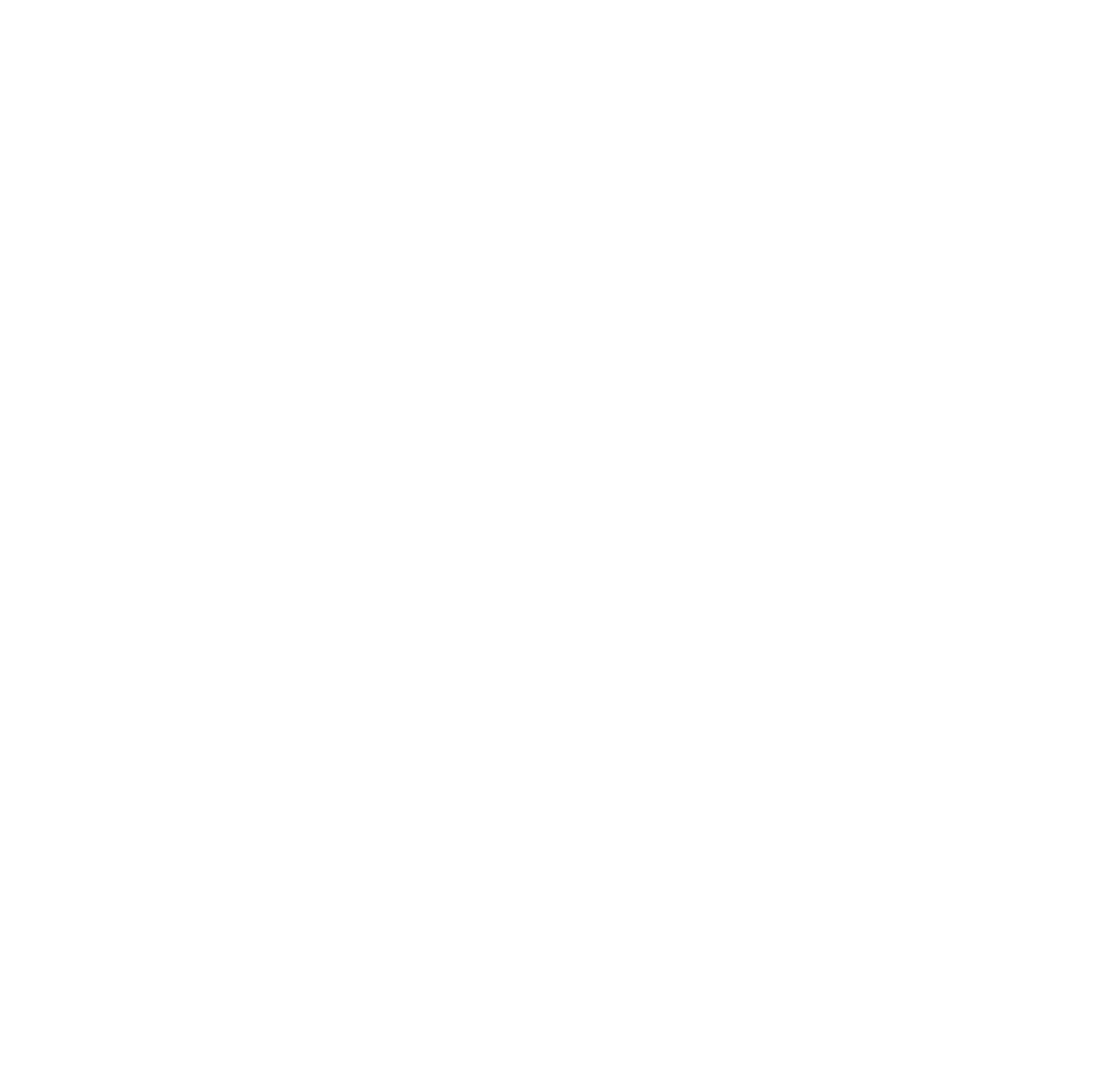
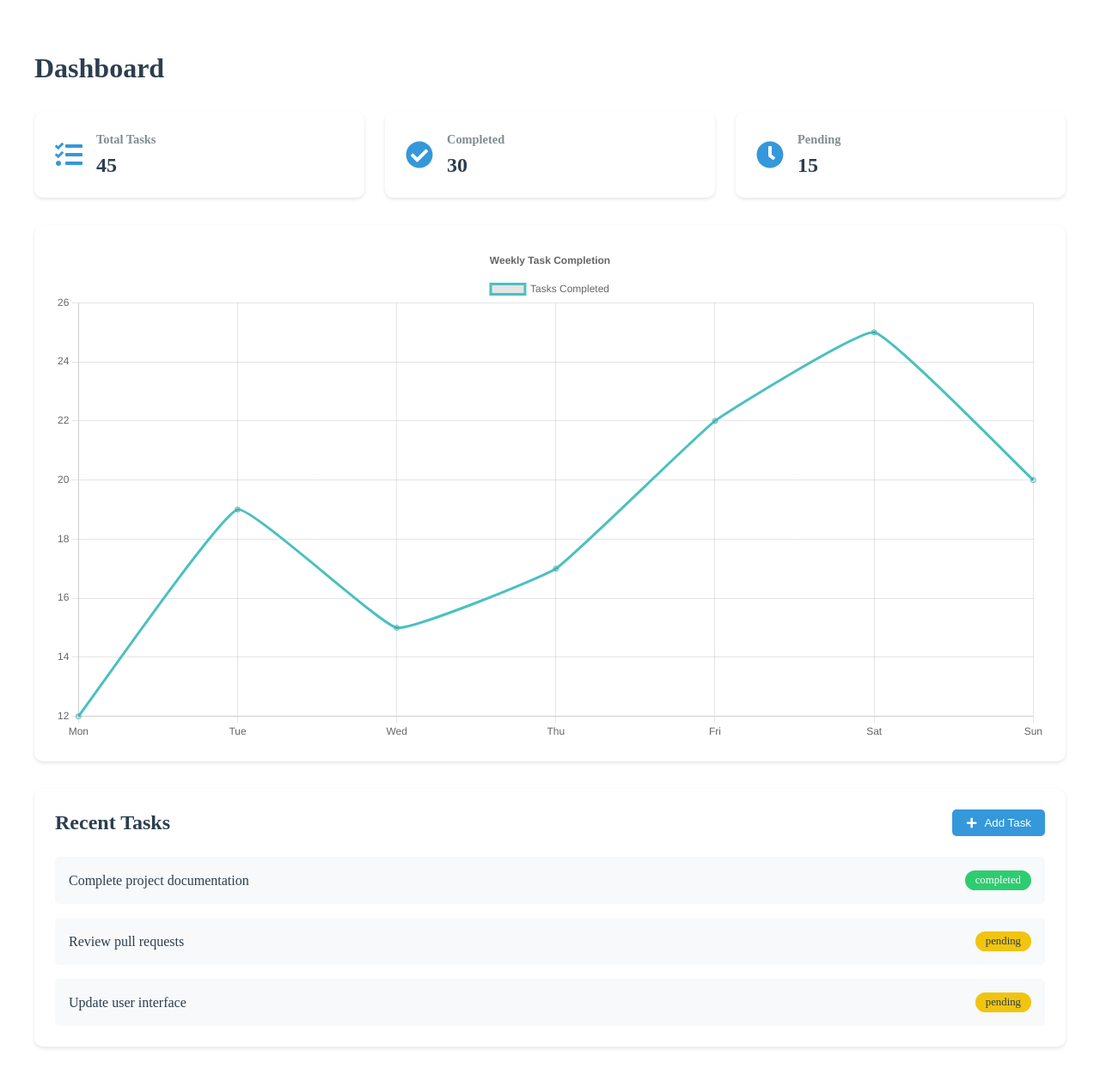
Before and after one commit to yabalap/TO-DO-LIST, a React (Vite) app in the folder client/: page /admin-dashboard in a window 1280 px wide. Before the commit this address had no page. Shown: the whole page at 86% size. Before the commit the page ends 800 px from the top, so only its background shows below. Built offline with nearby package versions, Linux system fonts and the light colour scheme.

Commit message:
add dashboard ui only in admin side

```diff
--- a/client/package.json
+++ b/client/package.json
@@ -11,7 +11,9 @@
   },
   "dependencies": {
     "axios": "^1.9.0",
+    "chart.js": "^4.4.9",
     "react": "^19.1.0",
+    "react-chartjs-2": "^5.3.0",
     "react-dom": "^19.1.0",
     "react-icons": "^5.5.0",
     "react-router-dom": "^7.6.2"
--- a/client/src/App.jsx
+++ b/client/src/App.jsx
@@ -1,5 +1,6 @@
 import { BrowserRouter, Route, Routes, Navigate } from 'react-router-dom';
 import Login from './components/Login/Login';
+import DashboardAdmin from './components/Admin/AdminDashboard/dashboardAdmin';
 
 function App() {
   return (
@@ -7,6 +8,7 @@
       <Routes>
         <Route path="/" element={<Navigate to="/login" replace />} />
         <Route path="/login" element={<Login />} />
+        <Route path="/admin-dashboard" element={<DashboardAdmin />} />
       </Routes>
     </BrowserRouter>
   )
--- /dev/null
+++ b/client/src/components/Admin/AdminDashboard/dashboardAdmin.jsx
@@ -0,0 +1,134 @@
+import React, { useState, useEffect } from 'react';
+import { FaTasks, FaCheckCircle, FaClock, FaPlus } from 'react-icons/fa';
+import { Line } from 'react-chartjs-2';
+import {
+  Chart as ChartJS,
+  CategoryScale,
+  LinearScale,
+  PointElement,
+  LineElement,
+  Title,
+  Tooltip,
+  Legend,
+} from 'chart.js';
+import '../../../css/Admin/dashboard.css';
+
+// Register ChartJS components
+ChartJS.register(
+  CategoryScale,
+  LinearScale,
+  PointElement,
+  LineElement,
+  Title,
+  Tooltip,
+  Legend
+);
+
+const DashboardAdmin = () => {
+  const [stats, setStats] = useState({
+    totalTasks: 0,
+    completedTasks: 0,
+    pendingTasks: 0,
+  });
+
+  const [recentTasks, setRecentTasks] = useState([]);
+
+  // Sample data for the chart
+  const chartData = {
+    labels: ['Mon', 'Tue', 'Wed', 'Thu', 'Fri', 'Sat', 'Sun'],
+    datasets: [
+      {
+        label: 'Tasks Completed',
+        data: [12, 19, 15, 17, 22, 25, 20],
+        fill: false,
+        borderColor: 'rgb(75, 192, 192)',
+        tension: 0.1,
+      },
+    ],
+  };
+
+  const chartOptions = {
+    responsive: true,
+    plugins: {
+      legend: {
+        position: 'top',
+      },
+      title: {
+        display: true,
+        text: 'Weekly Task Completion',
+      },
+    },
+  };
+
+  useEffect(() => {
+    // TODO: Fetch actual data from your backend
+    // This is sample data for demonstration
+    setStats({
+      totalTasks: 45,
+      completedTasks: 30,
+      pendingTasks: 15,
+    });
+
+    setRecentTasks([
+      { id: 1, title: 'Complete project documentation', status: 'completed' },
+      { id: 2, title: 'Review pull requests', status: 'pending' },
+      { id: 3, title: 'Update user interface', status: 'pending' },
+    ]);
+  }, []);
+
+  return (
+    <div className="dashboard-container">
+      <h1>Dashboard</h1>
+
+      {/* Statistics Cards */}
+      <div className="stats-container">
+        <div className="stat-card">
+          <FaTasks className="stat-icon" />
+          <div className="stat-info">
+            <h3>Total Tasks</h3>
+            <p>{stats.totalTasks}</p>
+          </div>
+        </div>
+        <div className="stat-card">
+          <FaCheckCircle className="stat-icon" />
+          <div className="stat-info">
+            <h3>Completed</h3>
+            <p>{stats.completedTasks}</p>
+          </div>
+        </div>
+        <div className="stat-card">
+          <FaClock className="stat-icon" />
+          <div className="stat-info">
+            <h3>Pending</h3>
+            <p>{stats.pendingTasks}</p>
+          </div>
+        </div>
+      </div>
+
+      {/* Chart Section */}
+      <div className="chart-container">
+        <Line data={chartData} options={chartOptions} />
+      </div>
+
+      {/* Recent Tasks */}
+      <div className="recent-tasks">
+        <div className="section-header">
+          <h2>Recent Tasks</h2>
+          <button className="add-task-btn">
+            <FaPlus /> Add Task
+          </button>
+        </div>
+        <div className="tasks-list">
+          {recentTasks.map((task) => (
+            <div key={task.id} className={`task-item ${task.status}`}>
+              <span className="task-title">{task.title}</span>
+              <span className="task-status">{task.status}</span>
+            </div>
+          ))}
+        </div>
+      </div>
+    </div>
+  );
+};
+
+export default DashboardAdmin;
--- /dev/null
+++ b/client/src/css/Admin/dashboard.css
@@ -0,0 +1,158 @@
+.dashboard-container {
+  padding: 2rem;
+  max-width: 1200px;
+  margin: 0 auto;
+}
+
+.dashboard-container h1 {
+  color: #2c3e50;
+  margin-bottom: 2rem;
+  font-size: 2rem;
+}
+
+/* Statistics Cards */
+.stats-container {
+  display: grid;
+  grid-template-columns: repeat(auto-fit, minmax(250px, 1fr));
+  gap: 1.5rem;
+  margin-bottom: 2rem;
+}
+
+.stat-card {
+  background: white;
+  padding: 1.5rem;
+  border-radius: 10px;
+  box-shadow: 0 2px 4px rgba(0, 0, 0, 0.1);
+  display: flex;
+  align-items: center;
+  transition: transform 0.2s ease;
+}
+
+.stat-card:hover {
+  transform: translateY(-5px);
+}
+
+.stat-icon {
+  font-size: 2rem;
+  margin-right: 1rem;
+  color: #3498db;
+}
+
+.stat-info h3 {
+  color: #7f8c8d;
+  font-size: 0.9rem;
+  margin: 0;
+}
+
+.stat-info p {
+  color: #2c3e50;
+  font-size: 1.5rem;
+  font-weight: bold;
+  margin: 0.5rem 0 0;
+}
+
+/* Chart Section */
+.chart-container {
+  background: white;
+  padding: 1.5rem;
+  border-radius: 10px;
+  box-shadow: 0 2px 4px rgba(0, 0, 0, 0.1);
+  margin-bottom: 2rem;
+}
+
+/* Recent Tasks */
+.recent-tasks {
+  background: white;
+  padding: 1.5rem;
+  border-radius: 10px;
+  box-shadow: 0 2px 4px rgba(0, 0, 0, 0.1);
+}
+
+.section-header {
+  display: flex;
+  justify-content: space-between;
+  align-items: center;
+  margin-bottom: 1.5rem;
+}
+
+.section-header h2 {
+  color: #2c3e50;
+  margin: 0;
+  font-size: 1.5rem;
+}
+
+.add-task-btn {
+  background: #3498db;
+  color: white;
+  border: none;
+  padding: 0.5rem 1rem;
+  border-radius: 5px;
+  display: flex;
+  align-items: center;
+  gap: 0.5rem;
+  cursor: pointer;
+  transition: background-color 0.2s ease;
+}
+
+.add-task-btn:hover {
+  background: #2980b9;
+}
+
+.tasks-list {
+  display: flex;
+  flex-direction: column;
+  gap: 1rem;
+}
+
+.task-item {
+  display: flex;
+  justify-content: space-between;
+  align-items: center;
+  padding: 1rem;
+  background: #f8f9fa;
+  border-radius: 5px;
+  transition: background-color 0.2s ease;
+}
+
+.task-item:hover {
+  background: #e9ecef;
+}
+
+.task-title {
+  color: #2c3e50;
+  font-weight: 500;
+}
+
+.task-status {
+  padding: 0.25rem 0.75rem;
+  border-radius: 15px;
+  font-size: 0.8rem;
+  font-weight: 500;
+}
+
+.task-item.completed .task-status {
+  background: #2ecc71;
+  color: white;
+}
+
+.task-item.pending .task-status {
+  background: #f1c40f;
+  color: #2c3e50;
+}
+
+/* Responsive Design */
+@media (max-width: 768px) {
+  .dashboard-container {
+    padding: 1rem;
+  }
+
+  .stats-container {
+    grid-template-columns: 1fr;
+  }
+
+  .section-header {
+    flex-direction: column;
+    gap: 1rem;
+    align-items: flex-start;
+  }
+}
```
Also changed, not shown: 1 other file (tests, documents, lock files or other folders).
